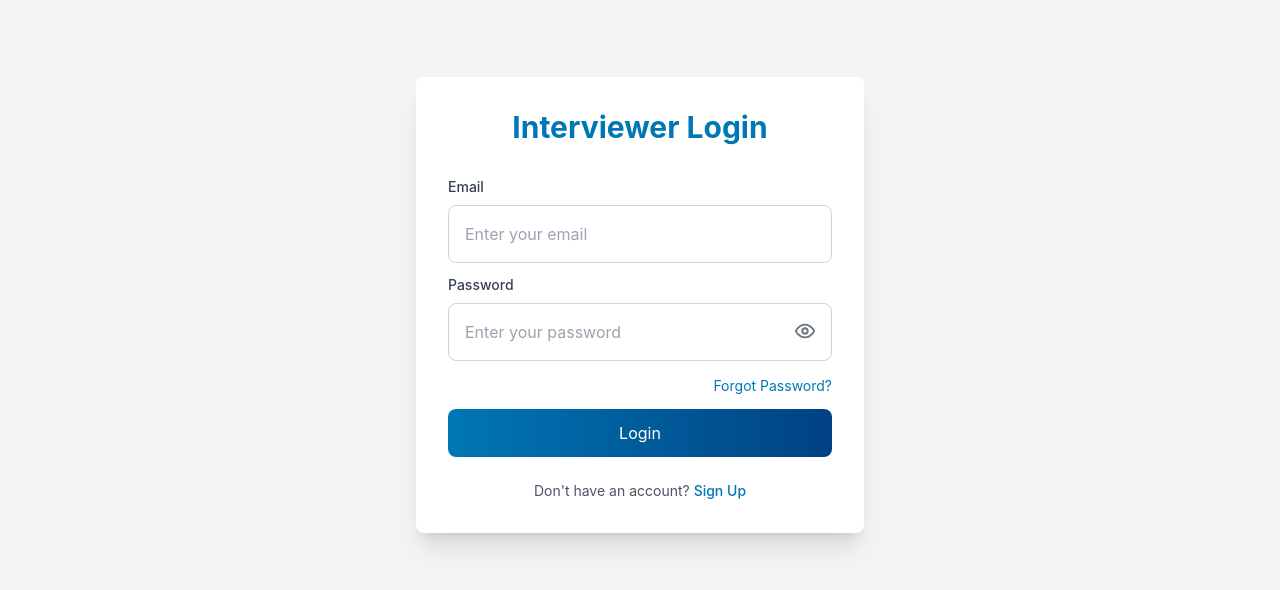
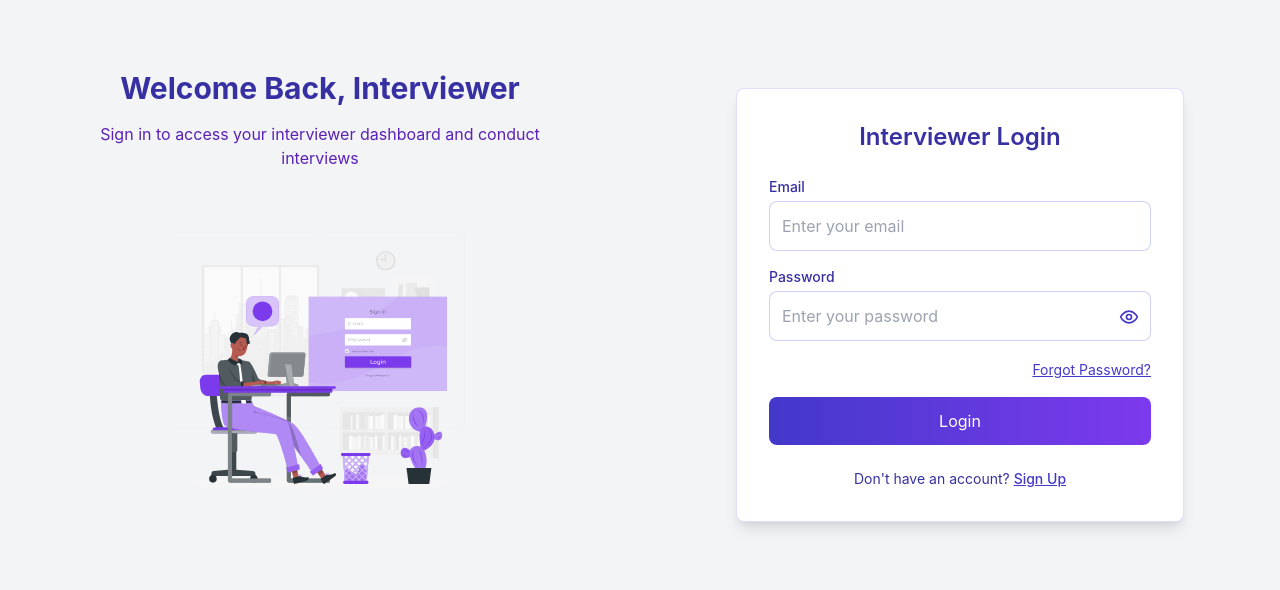
Before and after one commit to selectskillset/SelectSkillSet-Frontend-Testing, a React (Vite) app: page /interviewer-login in a window 1280 px wide. Shown: the part 175-765 px from the top of the page. Built offline with nearby package versions, Linux system fonts and the light colour scheme.

Commit message:
updated the UI of Candidate, Corporate and Interviewer Login Page Added Animation on Page Load and added SVG image in all Login Page

```diff
--- a/src/components/auth/Interviewer/InterviewerLogin.tsx
+++ b/src/components/auth/Interviewer/InterviewerLogin.tsx
@@ -3,6 +3,8 @@ import { useNavigate } from "react-router-dom";
 import { toast } from "sonner";
 import axiosInstance from "../../common/axiosConfig";
 import { Eye, EyeOff } from "lucide-react";
+import { motion } from "framer-motion";
+import interviewerLoginImage from "../../../images/login.svg";
 
 export const InterviewerLogin = () => {
   const navigate = useNavigate();
@@ -11,13 +13,11 @@ export const InterviewerLogin = () => {
   const [isLoading, setIsLoading] = useState(false);
   const [showPassword, setShowPassword] = useState(false);
 
-  // Email validation function
   const validateEmail = (email: string) => {
     const regex = /^[a-zA-Z0-9._-]+@[a-zA-Z0-9.-]+\.[a-zA-Z]{2,6}$/;
     return regex.test(email);
   };
 
-  // Handle form submission
   const handleSubmit = async (e: React.FormEvent) => {
     e.preventDefault();
 
@@ -39,7 +39,6 @@ export const InterviewerLogin = () => {
       setIsLoading(false);
 
       if (response.data.success) {
-        // Save token in sessionStorage
         sessionStorage.setItem("interviewerToken", response.data.token);
         toast.success("Login successful");
         navigate("/interviewer-dashboard");
@@ -56,21 +55,47 @@ export const InterviewerLogin = () => {
   };
 
   return (
-    <div className="min-h-screen flex flex-col justify-center items-center bg-gray-50 py-12">
-      {/* Login Card */}
-      <div className="w-full max-w-md bg-white p-8 rounded-lg shadow-xl">
-        {/* Heading */}
-        <h2 className="text-3xl font-bold text-center mb-8 text-[#0077B5]">
+    <div className="min-h-screen flex">
+      {/* Left Section */}
+      <motion.div
+        initial={{ opacity: 0, x: -40 }}
+        animate={{ opacity: 1, x: 0 }}
+        transition={{ duration: 0.8, delay: 0.3, ease: "easeOut" }}
+        className="hidden lg:flex flex-col justify-center items-center w-1/2 p-8"
+      >
+        <h1 className="text-3xl font-bold mb-4 text-center text-primary-dark">
+          Welcome Back, Interviewer
+        </h1>
+        <p className="text-base mb-6 text-center max-w-md text-secondary-dark">
+          Sign in to access your interviewer dashboard and conduct interviews
+        </p>
+        <motion.img
+          src={interviewerLoginImage}
+          alt="Interviewer Login"
+          className="w-3/5 max-w-md"
+          initial={{ opacity: 0, y: 20 }}
+          animate={{ opacity: 1, y: 0 }}
+          transition={{ delay: 0.2, duration: 0.5 }}
+        />
+      </motion.div>
+
+      {/* Right Section */}
+      <motion.div
+        initial={{ opacity: 0, scale: 0.8 }}
+        animate={{ opacity: 1, scale: 1 }}
+        transition={{ duration: 0.6, delay: 0.6, ease: "easeOut" }}
+        className="flex-1 flex flex-col items-center justify-center py-12 px-4 sm:px-6 lg:px-8"
+      >
+        <div className="w-full max-w-md bg-white p-8 rounded-lg shadow-lg border border-primary-light/20">
+          <h2 className="text-2xl font-semibold text-center mb-6 text-primary-dark">
             Interviewer Login
           </h2>
-
-        {/* Form */}
-        <form onSubmit={handleSubmit} className="space-y-3">
+          <form onSubmit={handleSubmit} className="space-y-4">
             {/* Email Field */}
             <div>
               <label
                 htmlFor="email"
-              className="block text-sm font-medium text-gray-700"
+                className="block text-sm font-medium text-primary-dark"
               >
                 Email
               </label>
@@ -79,7 +104,7 @@ export const InterviewerLogin = () => {
                 id="email"
                 value={email}
                 onChange={(e) => setEmail(e.target.value)}
-              className="mt-2 w-full p-4 border border-gray-300 rounded-lg focus:outline-none focus:ring-2 focus:ring-[#0077B5]"
+                className="mt-1 w-full p-3 border border-primary-light/30 rounded-lg focus:outline-none focus:ring-2 focus:ring-primary"
                 placeholder="Enter your email"
                 required
               />
@@ -89,7 +114,7 @@ export const InterviewerLogin = () => {
             <div className="relative">
               <label
                 htmlFor="password"
-              className="block text-sm font-medium text-gray-700"
+                className="block text-sm font-medium text-primary-dark"
               >
                 Password
               </label>
@@ -98,18 +123,17 @@ export const InterviewerLogin = () => {
                 id="password"
                 value={password}
                 onChange={(e) => setPassword(e.target.value)}
-              className="mt-2 w-full p-4 border border-gray-300 rounded-lg focus:outline-none focus:ring-2 focus:ring-[#0077B5]"
+                className="mt-1 w-full p-3 border border-primary-light/30 rounded-lg focus:outline-none focus:ring-2 focus:ring-primary"
                 placeholder="Enter your password"
                 required
               />
-            {/* Show/Hide Password Icon */}
               <button
                 type="button"
                 onClick={() => setShowPassword(!showPassword)}
-              className="absolute right-4 bottom-2 transform -translate-y-1/2 cursor-pointer text-gray-500 hover:text-gray-700"
+                className="absolute right-3 top-10 transform cursor-pointer text-primary"
                 aria-label={showPassword ? "Hide password" : "Show password"}
               >
-              {showPassword ? <EyeOff size={22} /> : <Eye size={22} />}
+                {showPassword ? <EyeOff size={20} /> : <Eye size={20} />}
               </button>
             </div>
 
@@ -118,21 +142,18 @@ export const InterviewerLogin = () => {
               <button
                 type="button"
                 onClick={() => navigate("/forgot-password")}
-              className="text-sm text-[#0077B5] hover:underline"
+                className="text-sm text-primary underline hover:text-primary-dark"
               >
                 Forgot Password?
               </button>
             </div>
 
-
             {/* Login Button */}
             <button
               type="submit"
-            className={`w-full text-white py-3 rounded-lg bg-gradient-to-r
-                         from-[#0077B5] to-[#004182] focus:outline-none focus:ring-2
-                         focus:ring-offset-2 focus:ring-[#0077B5] transition duration-300
-                         hover:bg-gradient-to-r hover:from-[#005885] hover:to-[#003366]
-                         ${isLoading ? "cursor-wait" : ""}`}
+              className={`w-full text-white py-3 rounded-lg bg-gradient-to-r from-primary to-secondary hover:from-primary-dark hover:to-secondary-dark focus:outline-none focus:ring-2 focus:ring-primary focus:ring-offset-2 transition-all duration-300 ${
+                isLoading ? "cursor-wait opacity-90" : ""
+              }`}
               disabled={isLoading}
             >
               {isLoading ? "Logging In..." : "Login"}
@@ -141,17 +162,18 @@ export const InterviewerLogin = () => {
 
           {/* Sign Up Link */}
           <div className="text-center mt-6">
-          <p className="text-sm text-gray-600">
+            <p className="text-sm text-primary-dark">
               Don't have an account?{" "}
               <button
                 onClick={() => navigate("/interviewer-signup")}
-              className="text-[#0077B5] hover:underline font-medium"
+                className="text-primary underline hover:text-primary-dark font-medium"
               >
                 Sign Up
               </button>
             </p>
           </div>
         </div>
+      </motion.div>
     </div>
   );
 };
--- a/src/components/auth/candidate/CandidateLogin.tsx
+++ b/src/components/auth/candidate/CandidateLogin.tsx
@@ -3,6 +3,8 @@ import { useNavigate } from "react-router-dom";
 import { toast } from "sonner";
 import axiosInstance from "../../common/axiosConfig";
 import { Eye, EyeOff } from "lucide-react";
+import { motion } from "framer-motion";
+import loginImage from "../../../images/login.svg";
 
 export const CandidateLogin = () => {
   const navigate = useNavigate();
@@ -11,17 +13,14 @@ export const CandidateLogin = () => {
   const [isLoading, setIsLoading] = useState(false);
   const [showPassword, setShowPassword] = useState(false);
 
-  // Email validation function
   const validateEmail = (email: string) => {
     const regex = /^[a-zA-Z0-9._-]+@[a-zA-Z0-9.-]+\.[a-zA-Z]{2,6}$/;
     return regex.test(email);
   };
 
-  // Handle form submission
   const handleSubmit = async (e: React.FormEvent) => {
     e.preventDefault();
 
-    // Validate inputs
     if (!email || !password) {
       toast.error("Please fill in all fields");
       return;
@@ -40,7 +39,6 @@ export const CandidateLogin = () => {
       setIsLoading(false);
 
       if (response.data.success) {
-        // Save token in sessionStorage
         sessionStorage.setItem("candidateToken", response.data.token);
         toast.success("Login successful");
         navigate("/candidate-dashboard");
@@ -57,21 +55,47 @@ export const CandidateLogin = () => {
   };
 
   return (
-    <div className="min-h-screen flex flex-col justify-center items-center py-12 bg-white">
-      {/* Login Card */}
-      <div className="w-full max-w-md bg-white p-8 rounded-lg shadow-xl">
-        {/* Heading */}
-        <h2 className="text-3xl font-bold text-center mb-8 text-[#0077B5]">
+    <div className="min-h-screen flex">
+      {/* Left Section */}
+      <motion.div
+        initial={{ opacity: 0, x: -40 }}
+        animate={{ opacity: 1, x: 0 }}
+        transition={{ duration: 0.8, delay: 0.3, ease: "easeOut" }}
+        className="hidden lg:flex flex-col justify-center items-center w-1/2 p-8"
+      >
+        <h1 className="text-3xl font-bold mb-4 text-center text-primary-dark">
+          Welcome Back, Candidate
+        </h1>
+        <p className="text-base mb-6 text-center max-w-md text-secondary-dark">
+          Sign in to continue your job search and manage your profile
+        </p>
+        <motion.img
+          src={loginImage}
+          alt="Login"
+          className="w-3/5 max-w-md"
+          initial={{ opacity: 0, y: 20 }}
+          animate={{ opacity: 1, y: 0 }}
+          transition={{ delay: 0.2, duration: 0.5 }}
+        />
+      </motion.div>
+
+      {/* Right Section */}
+      <motion.div
+        initial={{ opacity: 0, scale: 0.8 }}
+        animate={{ opacity: 1, scale: 1 }}
+        transition={{ duration: 0.6, delay: 0.6, ease: "easeOut" }}
+        className="flex-1 flex flex-col items-center justify-center py-12 px-4 sm:px-6 lg:px-8"
+      >
+        <div className="w-full max-w-md bg-white p-8 rounded-lg shadow-lg border border-primary-light/20">
+          <h2 className="text-2xl font-semibold text-center mb-6 text-primary-dark">
             Candidate Login
           </h2>
-
-        {/* Form */}
-        <form onSubmit={handleSubmit} className="space-y-3">
+          <form onSubmit={handleSubmit} className="space-y-4">
             {/* Email Field */}
             <div>
               <label
                 htmlFor="email"
-              className="block text-sm font-medium text-gray-700"
+                className="block text-sm font-medium text-primary-dark"
               >
                 Email
               </label>
@@ -80,7 +104,7 @@ export const CandidateLogin = () => {
                 id="email"
                 value={email}
                 onChange={(e) => setEmail(e.target.value)}
-              className="mt-2 w-full p-4 border border-gray-300 rounded-lg focus:outline-none focus:ring-2 focus:ring-[#0077B5]"
+                className="mt-1 w-full p-3 border border-primary-light/30 rounded-lg focus:outline-none focus:ring-2 focus:ring-primary"
                 placeholder="Enter your email"
                 required
               />
@@ -90,7 +114,7 @@ export const CandidateLogin = () => {
             <div className="relative">
               <label
                 htmlFor="password"
-              className="block text-sm font-medium text-gray-700"
+                className="block text-sm font-medium text-primary-dark"
               >
                 Password
               </label>
@@ -99,18 +123,17 @@ export const CandidateLogin = () => {
                 id="password"
                 value={password}
                 onChange={(e) => setPassword(e.target.value)}
-              className="mt-2 w-full p-4 border border-gray-300 rounded-lg focus:outline-none focus:ring-2 focus:ring-[#0077B5]"
+                className="mt-1 w-full p-3 border border-primary-light/30 rounded-lg focus:outline-none focus:ring-2 focus:ring-primary"
                 placeholder="Enter your password"
                 required
               />
-            {/* Show/Hide Password Icon */}
               <button
                 type="button"
                 onClick={() => setShowPassword(!showPassword)}
-              className="absolute right-3 bottom-2 transform -translate-y-1/2 cursor-pointer text-gray-500 hover:text-gray-700"
+                className="absolute right-3 top-10 transform cursor-pointer text-primary"
                 aria-label={showPassword ? "Hide password" : "Show password"}
               >
-              {showPassword ? <EyeOff size={22} /> : <Eye size={22} />}
+                {showPassword ? <EyeOff size={20} /> : <Eye size={20} />}
               </button>
             </div>
 
@@ -119,7 +142,7 @@ export const CandidateLogin = () => {
               <button
                 type="button"
                 onClick={() => navigate("/forgot-password")}
-              className="text-sm text-[#0077B5] hover:underline"
+                className="text-sm text-primary underline hover:text-primary-dark"
               >
                 Forgot Password?
               </button>
@@ -128,11 +151,9 @@ export const CandidateLogin = () => {
             {/* Login Button */}
             <button
               type="submit"
-            className={`w-full text-white py-3 rounded-lg bg-gradient-to-r
-                         from-[#0077B5] to-[#004182] focus:outline-none focus:ring-2
-                         focus:ring-offset-2 focus:ring-[#0077B5] transition duration-300
-                         hover:bg-gradient-to-r hover:from-[#005885] hover:to-[#003366]
-                         ${isLoading ? "cursor-wait" : ""}`}
+              className={`w-full text-white py-3 rounded-lg bg-gradient-to-r from-primary to-secondary hover:from-primary-dark hover:to-secondary-dark focus:outline-none focus:ring-2 focus:ring-primary focus:ring-offset-2 transition-all duration-300 ${
+                isLoading ? "cursor-wait opacity-90" : ""
+              }`}
               disabled={isLoading}
             >
               {isLoading ? "Logging In..." : "Login"}
@@ -141,17 +162,18 @@ export const CandidateLogin = () => {
 
           {/* Sign Up Link */}
           <div className="text-center mt-6">
-          <p className="text-sm text-gray-600">
+            <p className="text-sm text-primary-dark">
               Don't have an account?{" "}
               <button
                 onClick={() => navigate("/candidate-signup")}
-              className="text-[#0077B5] hover:underline font-medium"
+                className="text-primary underline hover:text-primary-dark font-medium"
               >
                 Sign Up
               </button>
             </p>
           </div>
         </div>
+      </motion.div>
     </div>
   );
 };
--- a/src/components/auth/corporate/CorporateLogin.tsx
+++ b/src/components/auth/corporate/CorporateLogin.tsx
@@ -1,14 +1,16 @@
 import React, { useState } from "react";
 import { useNavigate } from "react-router-dom";
 import axiosInstance from "../../common/axiosConfig";
-import {toast} from "sonner";
+import { toast } from "sonner";
 import { Eye, EyeOff } from "lucide-react";
+import { motion } from "framer-motion";
+import corporateLoginImage from "../../../images/login.svg";
 
 export const CorporateLogin = () => {
   const navigate = useNavigate();
   const [email, setEmail] = useState("");
   const [password, setPassword] = useState("");
-  const [loading, setLoading] = useState(false);
+  const [isLoading, setIsLoading] = useState(false);
   const [showPassword, setShowPassword] = useState(false);
 
   const handleSubmit = async (e: React.FormEvent) => {
@@ -19,45 +21,73 @@ export const CorporateLogin = () => {
     }
 
     try {
-      setLoading(true);
+      setIsLoading(true);
       const response = await axiosInstance.post("/corporate/login", {
         email,
         password,
       });
 
-      // Check for valid response structure
       if (response.data?.token) {
         sessionStorage.setItem("corporateToken", response.data.token);
         toast.success("Login successful");
-        navigate("/corporate-dashboard", { replace: true }); // Force navigation
+        navigate("/corporate-dashboard", { replace: true });
       } else {
         toast.error(response.data.message || "Invalid response from server");
       }
     } catch (error: any) {
-      // Handle both network errors and API errors
       if (error.response) {
         toast.error(error.response.data.message || "Login failed");
       } else {
         toast.error("Network error - Please check your connection");
       }
     } finally {
-      setLoading(false);
+      setIsLoading(false);
     }
   };
 
   return (
-    <div className="min-h-screen flex flex-col justify-center items-center bg-gray-50 py-12">
-      <div className="w-full max-w-md bg-white p-8 rounded-lg shadow-xl">
-        <h2 className="text-3xl font-extrabold text-center mb-8 text-[#0077B5]">
+    <div className="min-h-screen flex">
+      {/* Left Section */}
+      <motion.div
+        initial={{ opacity: 0, x: -40 }}
+        animate={{ opacity: 1, x: 0 }}
+        transition={{ duration: 0.8, delay: 0.3, ease: "easeOut" }}
+        className="hidden lg:flex flex-col justify-center items-center w-1/2 p-8"
+      >
+        <h1 className="text-3xl font-bold mb-4 text-center text-primary-dark">
+          Welcome Back, Corporate
+        </h1>
+        <p className="text-base mb-6 text-center max-w-md text-secondary-dark">
+          Sign in to access your corporate dashboard and manage your hiring
+          process
+        </p>
+        <motion.img
+          src={corporateLoginImage}
+          alt="Corporate Login"
+          className="w-3/5 max-w-md"
+          initial={{ opacity: 0, y: 20 }}
+          animate={{ opacity: 1, y: 0 }}
+          transition={{ delay: 0.2, duration: 0.5 }}
+        />
+      </motion.div>
+
+      {/* Right Section */}
+      <motion.div
+        initial={{ opacity: 0, scale: 0.8 }}
+        animate={{ opacity: 1, scale: 1 }}
+        transition={{ duration: 0.6, delay: 0.6, ease: "easeOut" }}
+        className="flex-1 flex flex-col items-center justify-center py-12 px-4 sm:px-6 lg:px-8"
+      >
+        <div className="w-full max-w-md bg-white p-8 rounded-lg shadow-lg border border-primary-light/20">
+          <h2 className="text-2xl font-semibold text-center mb-6 text-primary-dark">
             Corporate Login
           </h2>
-
-        <form onSubmit={handleSubmit} className="space-y-3">
+          <form onSubmit={handleSubmit} className="space-y-4">
             {/* Email Field */}
             <div>
               <label
                 htmlFor="email"
-              className="block text-sm font-medium text-gray-700"
+                className="block text-sm font-medium text-primary-dark"
               >
                 Email
               </label>
@@ -66,7 +96,7 @@ export const CorporateLogin = () => {
                 id="email"
                 value={email}
                 onChange={(e) => setEmail(e.target.value)}
-              className="mt-2 w-full p-4 border border-gray-300 rounded-lg focus:outline-none focus:ring-2 focus:ring-[#0077B5]"
+                className="mt-1 w-full p-3 border border-primary-light/30 rounded-lg focus:outline-none focus:ring-2 focus:ring-primary"
                 placeholder="Enter your email"
                 required
               />
@@ -76,7 +106,7 @@ export const CorporateLogin = () => {
             <div className="relative">
               <label
                 htmlFor="password"
-              className="block text-sm font-medium text-gray-700"
+                className="block text-sm font-medium text-primary-dark"
               >
                 Password
               </label>
@@ -85,58 +115,57 @@ export const CorporateLogin = () => {
                 id="password"
                 value={password}
                 onChange={(e) => setPassword(e.target.value)}
-              className="mt-2 w-full p-4 border border-gray-300 rounded-lg focus:outline-none focus:ring-2 focus:ring-[#0077B5]"
+                className="mt-1 w-full p-3 border border-primary-light/30 rounded-lg focus:outline-none focus:ring-2 focus:ring-primary"
                 placeholder="Enter your password"
                 required
               />
               <button
                 type="button"
                 onClick={() => setShowPassword(!showPassword)}
-              className="absolute right-4 bottom-2 transform -translate-y-1/2 text-gray-500 hover:text-gray-700"
+                className="absolute right-3 top-10 transform cursor-pointer text-primary"
                 aria-label={showPassword ? "Hide password" : "Show password"}
               >
-              {showPassword ? <EyeOff size={22} /> : <Eye size={22} />}
+                {showPassword ? <EyeOff size={20} /> : <Eye size={20} />}
               </button>
             </div>
+
             {/* Forgot Password Link */}
             <div className="text-right">
               <button
                 type="button"
                 onClick={() => navigate("/forgot-password")}
-              className="text-sm text-[#0077B5] hover:underline"
+                className="text-sm text-primary underline hover:text-primary-dark"
               >
                 Forgot Password?
               </button>
             </div>
 
-
             {/* Login Button */}
             <button
               type="submit"
-            className={`w-full text-white py-3 rounded-lg bg-gradient-to-r
-                         from-[#0077B5] to-[#004182] focus:outline-none focus:ring-2
-                         focus:ring-offset-2 focus:ring-[#0077B5] transition duration-300
-                         hover:bg-gradient-to-r hover:from-[#005885] hover:to-[#003366]
-                         ${loading ? "cursor-wait" : ""}`}
-            disabled={loading}
+              className={`w-full text-white py-3 rounded-lg bg-gradient-to-r from-primary to-secondary hover:from-primary-dark hover:to-secondary-dark focus:outline-none focus:ring-2 focus:ring-primary focus:ring-offset-2 transition-all duration-300 ${
+                isLoading ? "cursor-wait opacity-90" : ""
+              }`}
+              disabled={isLoading}
             >
-            {loading ? "Logging In..." : "Login"}
+              {isLoading ? "Logging In..." : "Login"}
             </button>
           </form>
 
           {/* Sign Up Link */}
           <div className="text-center mt-6">
-          <p className="text-sm text-gray-600">
+            <p className="text-sm text-primary-dark">
               Don't have an account?{" "}
               <button
                 onClick={() => navigate("/corporate-signup")}
-              className="text-[#0077B5] hover:underline font-medium"
+                className="text-primary underline hover:text-primary-dark font-medium"
               >
                 Sign Up
               </button>
             </p>
           </div>
         </div>
+      </motion.div>
     </div>
   );
 };
```
Also changed, not shown: src/images/login.svg (added). Lines whose indentation alone changed are shown as unchanged.
